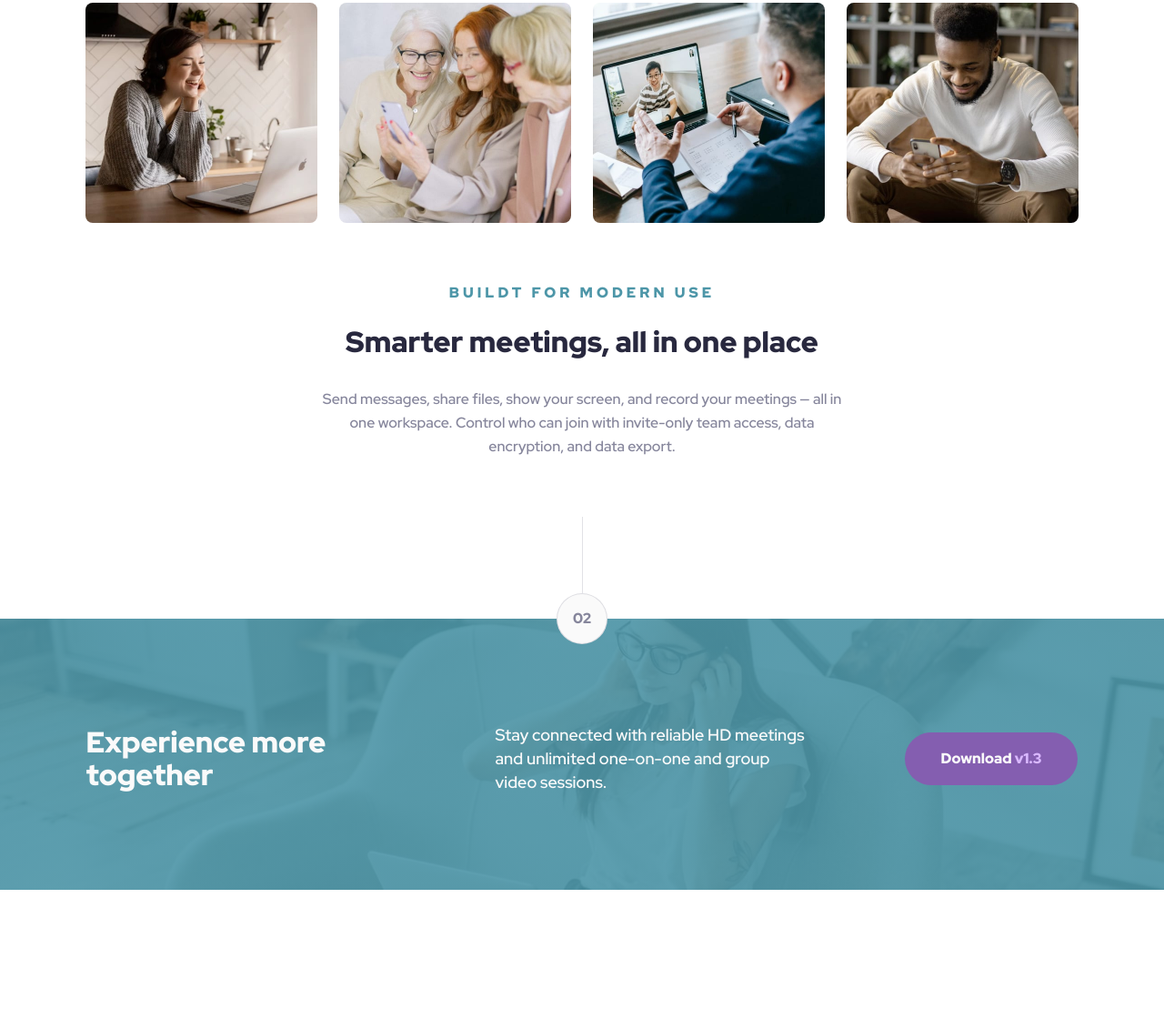
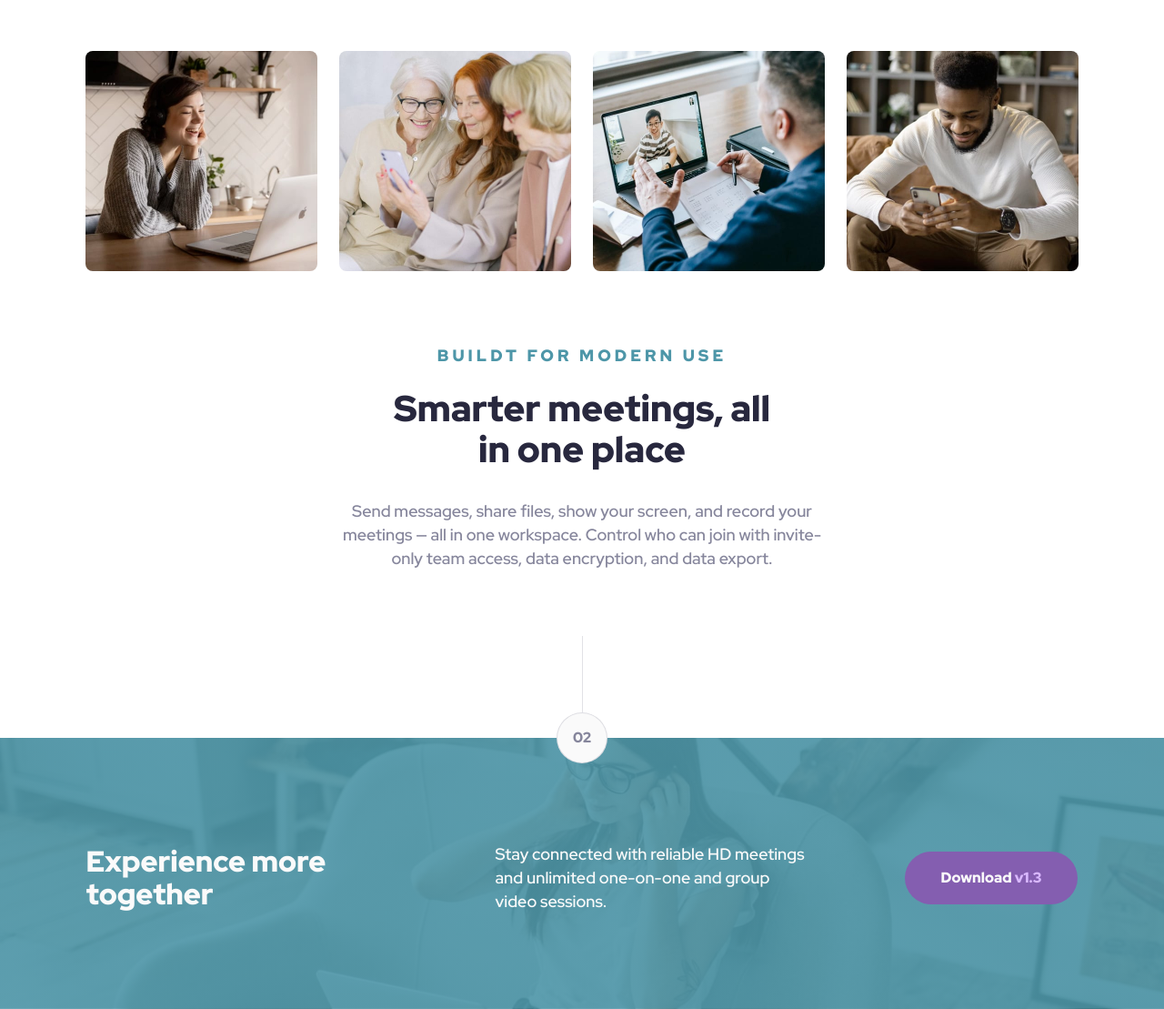
Before and after one commit to RegexRiddler/meet-landing-page, a plain HTML site: page index.html in a window 1280 px wide. Shown: the part 775-1884 px from the top of the page at 91% size. Before the commit the page ends 1753 px from the top, so only its background shows below. Drawn offline with Linux system fonts and the light colour scheme.

Commit message:
Minor margin and pading adjustments

```diff
--- a/index.html
+++ b/index.html
@@ -25,12 +25,8 @@
         <h1>Group Chat for Everyone</h1>
         <p>Meet makes it easy to connect with others face-to-face virtually and collaborate across any device.</p>
         <div>
-          <button class="btn_teal">
-            <a href="#">Download <span>v1.3</span></a>
-          </button>
-          <button class="btn_violet btn_info">
-            <a href="#">What is it?</a>
-          </button>
+          <a class="btn btn_teal" href="#">Download <span>v1.3</span></a>
+          <a class="btn btn_violet btn_info" href="#">What is it?</a>
         </div>
       </div>
     </section>
@@ -65,9 +61,7 @@
     <div class="footer-content">
       <h2>Experience more together</h2>
       <p>Stay connected with reliable HD meetings and unlimited one-on-one and group video sessions.</p>
-      <button class="btn_violet">
-        <a href="#">Download <span>v1.3</span></a>
-      </button>
+      <a class="btn btn_violet" href="#">Download <span>v1.3</span></a>
     </div>
   </footer>
 
--- a/main.css
+++ b/main.css
@@ -51,7 +51,7 @@ p {
 }
 
 /* Buttons */
-button {
+.btn {
     padding: 16px 40px;
     border-radius: 100px;
     font-size: 16px;
@@ -203,6 +203,7 @@ footer {
         hsla(192, 37%, 48%, .9)),
         url(./assets/images/footer-mobile.jpg);
     background-size: cover;
+    background-position: center center;
     color: var(--white);
     margin-top: -28px;
 }
@@ -359,6 +360,36 @@ footer {
         margin: 0 auto 34px;
         font-size: 64px;
         max-width: 445px;
+        line-height: 100%;
+    }
+
+    .hero-content > p {
+        font-size: 18px;
+        line-height: 144.5%;
+    }
+
+    .section-seperator:first-of-type {
+        padding-top: 117px;
+    }
+
+    .about .image-container {
+        margin-bottom: 80px;
+    }
+
+    .about-content > h2 {
+        font-size: 40px;
+        max-width: 445px;
+        margin: 0 auto 32px;
+    }
+
+    .about-content > p {
+        font-size: 18px;
+        line-height: 144.5%;
+        max-width: 540px;
+    }
+
+    .section-seperator:last-of-type {
+        padding-top: 72px;
     }
 
     footer {
```
